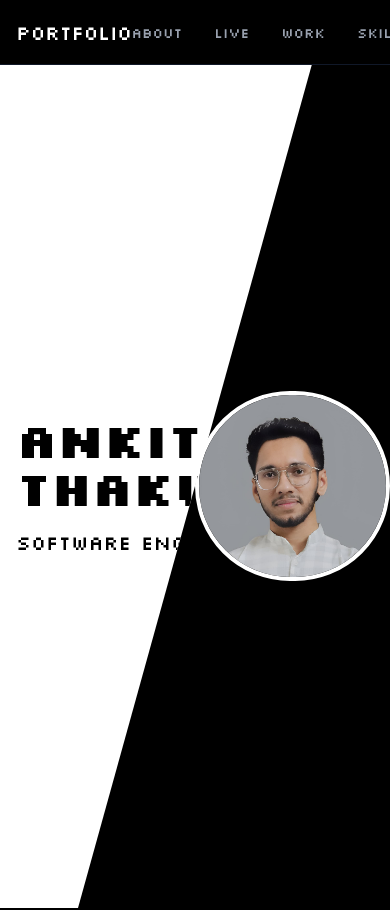
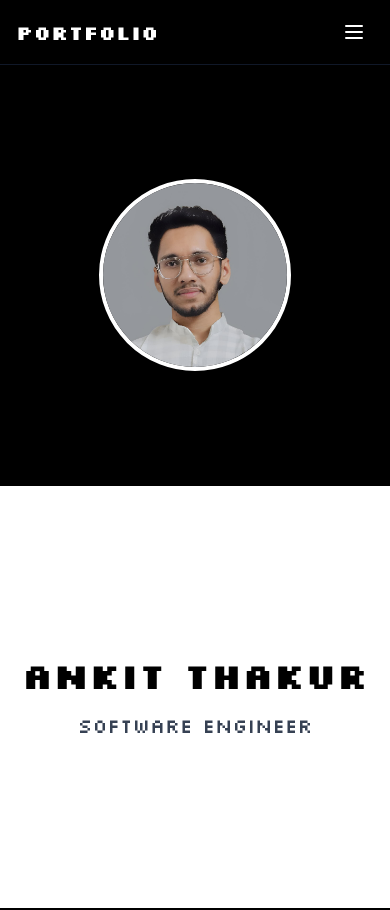
Before and after one commit to ProjectAnkit/Portfolio, a Next.js app: page / in a window 390 px wide. Shown: the top 910 px of the page. Built offline with nearby package versions, Linux system fonts and the light colour scheme.

Commit message:
responsive fixes

```diff
--- a/components/Header.tsx
+++ b/components/Header.tsx
@@ -3,6 +3,7 @@
 import { useEffect, useState } from 'react';
 import Link from 'next/link';
 import { scrollToSection } from '@/utils/scrollUtils';
+import { Menu } from 'lucide-react';
 
 const navItems = [
   { name: 'About', section: 'about' },
@@ -15,6 +16,16 @@ const navItems = [
 
 export default function Header() {
   const [activeSection, setActiveSection] = useState('about');
+  const [isDrawerOpen, setIsDrawerOpen] = useState(false);
+
+  const toggleDrawer = () => {
+    setIsDrawerOpen(!isDrawerOpen);
+  };
+
+  const handleNavClick = (section: string) => {
+    scrollToSection(section);
+    setIsDrawerOpen(false);
+  };
 
   useEffect(() => {
     const handleScroll = () => {
@@ -42,13 +53,14 @@ export default function Header() {
           {/* Logo */}
           <Link
             href="/"
-            className="text-white text-xl font-medium tracking-tight"
+            className="text-xl font-bold text-white"
+            onClick={() => scrollToSection('home')}
           >
             Portfolio
           </Link>
 
-          {/* Navigation */}
-          <nav>
+          {/* Desktop Navigation */}
+          <nav className="hidden md:block">
             <ul className="flex space-x-8">
               {navItems.map((item) => (
                 <li key={item.section}>
@@ -61,7 +73,7 @@ export default function Header() {
                     {item.name}
                     <span
                       className={`absolute -bottom-1 left-0 w-0 h-0.5 bg-white transition-all duration-300 group-hover:w-full ${
-                        activeSection === item.section ? 'w-full' : 'w-0'
+                        activeSection === item.section ? 'w-full' : ''
                       }`}
                     />
                   </button>
@@ -69,6 +81,47 @@ export default function Header() {
               ))}
             </ul>
           </nav>
+
+          {/* Mobile Menu Button */}
+          <button
+            className="md:hidden text-white p-2"
+            onClick={toggleDrawer}
+            aria-label="Toggle menu"
+          >
+            <Menu size={24} />
+          </button>
+        </div>
+      </div>
+
+      {/* Mobile Drawer */}
+      <div
+        className={`fixed inset-y-0 right-0 w-3/5 bg-black z-50 transform transition-transform duration-300 ease-in-out ${
+          isDrawerOpen ? 'translate-x-0' : 'translate-x-full'
+        }`}
+      >
+        <div className="flex flex-col h-full justify-center items-center space-y-8">
+          <button
+            className="absolute top-4 right-4 text-white p-2"
+            onClick={toggleDrawer}
+            aria-label="Close menu"
+          >
+            ✕
+          </button>
+
+          <ul className="flex flex-col items-center space-y-8">
+            {navItems.map((item) => (
+              <li key={item.section}>
+                <button
+                  onClick={() => handleNavClick(item.section)}
+                  className={`text-xl font-medium text-white hover:text-gray-300 transition-colors ${
+                    activeSection === item.section ? 'text-white' : 'text-gray-400'
+                  }`}
+                >
+                  {item.name}
+                </button>
+              </li>
+            ))}
+          </ul>
         </div>
       </div>
     </header>
--- a/components/Hero.module.css
+++ b/components/Hero.module.css
@@ -9,8 +9,9 @@
     z-index: 1;
   }
 
-  @media (max-width: 768px) {
+  /* Remove diagonal shape on mobile */
+  @media (max-width: 767px) {
     .diagonalShape {
-      clip-path: polygon(0 0, 80% 0, 20% 100%, 0 100%);
+      display: none;
     }
   }
--- a/components/Hero.tsx
+++ b/components/Hero.tsx
@@ -5,31 +5,63 @@ import styles from './Hero.module.css';
 
 export default function Hero() {
   return (
-    <section className="bg-black min-h-screen flex items-center justify-center relative overflow-hidden">
-      {/* Diagonal White Shape */}
-      <div className={styles.diagonalShape}>
-        <div className="container mx-auto px-4 h-full flex items-center justify-between">
-          {/* Left Side: Bold Name */}
-          <div className="text-white z-10 max-w-lg">
-            <h1 className={`text-5xl text-black md:text-7xl font-bold tracking-tight`}>
+    <section className="min-h-screen relative overflow-hidden">
+      {/* Mobile Layout */}
+      <div className="md:hidden flex flex-col h-screen">
+        {/* Top Half: Profile Image */}
+        <div className="h-1/2 bg-black flex items-center justify-center">
+          <div className="relative w-48 h-48 md:w-64 md:h-64">
+            <Image
+              src="/Profile.jpg"
+              alt="Profile Picture"
+              fill
+              className="rounded-full object-cover border-4 border-white shadow-lg"
+              priority
+            />
+          </div>
+        </div>
+
+        {/* Bottom Half: Name and Title */}
+        <div className="h-1/2 bg-white flex items-center justify-center">
+          <div className="text-center px-4">
+            <h1 className="text-4xl md:text-5xl font-bold text-black">
               Ankit Thakur
             </h1>
-            <p className="text-xl text-black md:text-2xl mt-4">
+            <p className="text-xl md:text-2xl mt-4 text-gray-700">
               Software Engineer
             </p>
           </div>
         </div>
       </div>
-      {/* Right Side: Centered Profile Image */}
-      <div className="absolute right-0 top-0 w-1/2 h-full flex justify-center items-center z-0">
-        <Image
-          src="/Profile.jpg" // Replace with your profile image path
-          alt="Profile Picture"
-          width={300}
-          height={300}
-          className="rounded-full object-cover border-4 border-white shadow-lg"
-          priority
-        />
+
+      {/* Desktop Layout */}
+      <div className="hidden md:block h-screen">
+        {/* Diagonal White Shape Container */}
+        <div className={styles.diagonalShape}>
+          <div className="container mx-auto px-4 h-full flex items-center">
+            <div className="text-black z-10 max-w-lg">
+              <h1 className="text-5xl md:text-7xl font-bold tracking-tight">
+                Ankit Thakur
+              </h1>
+              <p className="text-xl md:text-2xl mt-4">
+                Software Engineer
+              </p>
+            </div>
+          </div>
+        </div>
+
+        {/* Right Side: Profile Image */}
+        <div className="absolute right-0 top-0 w-1/2 h-full flex justify-center items-center">
+          <div className="relative w-64 h-64 md:w-80 md:h-80 lg:w-96 lg:h-96">
+            <Image
+              src="/Profile.jpg"
+              alt="Profile Picture"
+              fill
+              className="rounded-full object-cover border-4 border-white shadow-xl"
+              priority
+            />
+          </div>
+        </div>
       </div>
     </section>
   );
--- a/components/Work.tsx
+++ b/components/Work.tsx
@@ -33,11 +33,11 @@ export default function WorkExperience() {
           className="bg-gradient-to-br from-zinc-900 to-black border border-zinc-800 shadow-2xl rounded-2xl p-10 relative overflow-hidden"
         >
           {/* Title */}
-          <div className="flex items-center gap-4 mb-8">
-            <div className="p-3 rounded-xl bg-zinc-800 border border-zinc-700 shadow-md">
-              <Briefcase className="text-purple-400 w-8 h-8" />
+          <div className="flex items-center gap-3 sm:gap-4 mb-4 sm:mb-8">
+            <div className="p-2 sm:p-3 rounded-lg sm:rounded-xl bg-zinc-800 border border-zinc-700 shadow-md">
+              <Briefcase className="text-purple-400 w-5 h-5 sm:w-8 sm:h-8" />
             </div>
-            <h2 className="text-4xl font-bold tracking-tight">
+            <h2 className="text-2xl sm:text-4xl font-bold tracking-tight">
               Jellyfish Technologies
             </h2>
           </div>
--- a/package.json
+++ b/package.json
@@ -12,7 +12,6 @@
     "@react-spring/web": "^10.0.1",
     "@types/next": "^8.0.7",
     "framer-motion": "^12.23.12",
-    "lucide-react": "^0.542.0",
     "next": "15.5.2",
     "react": "19.1.0",
     "react-dom": "19.1.0",
@@ -27,6 +26,7 @@
     "@types/react-dom": "^19",
     "eslint": "^9",
     "eslint-config-next": "15.5.2",
+    "lucide-react": "^0.542.0",
     "tailwindcss": "^4",
     "typescript": "^5"
   }
```
Also changed, not shown: 1 other file (tests, documents, lock files or other folders).
